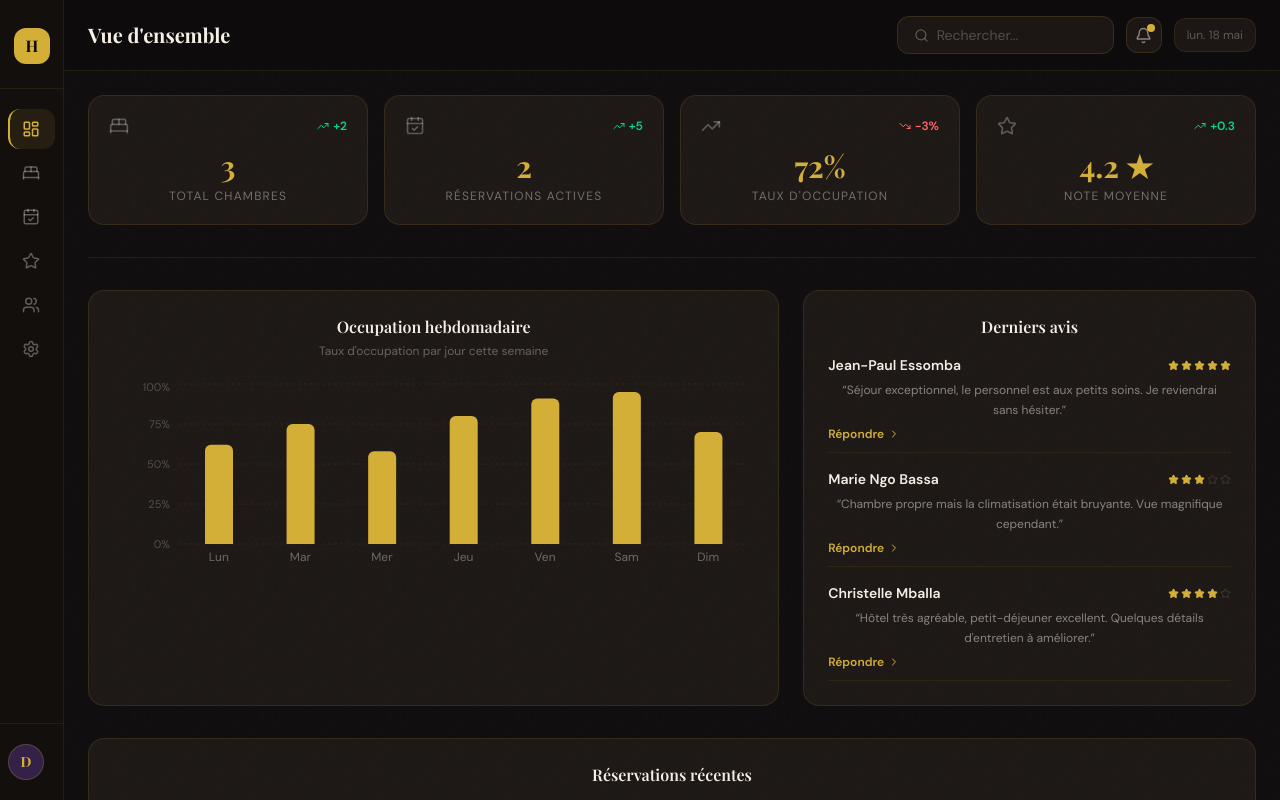
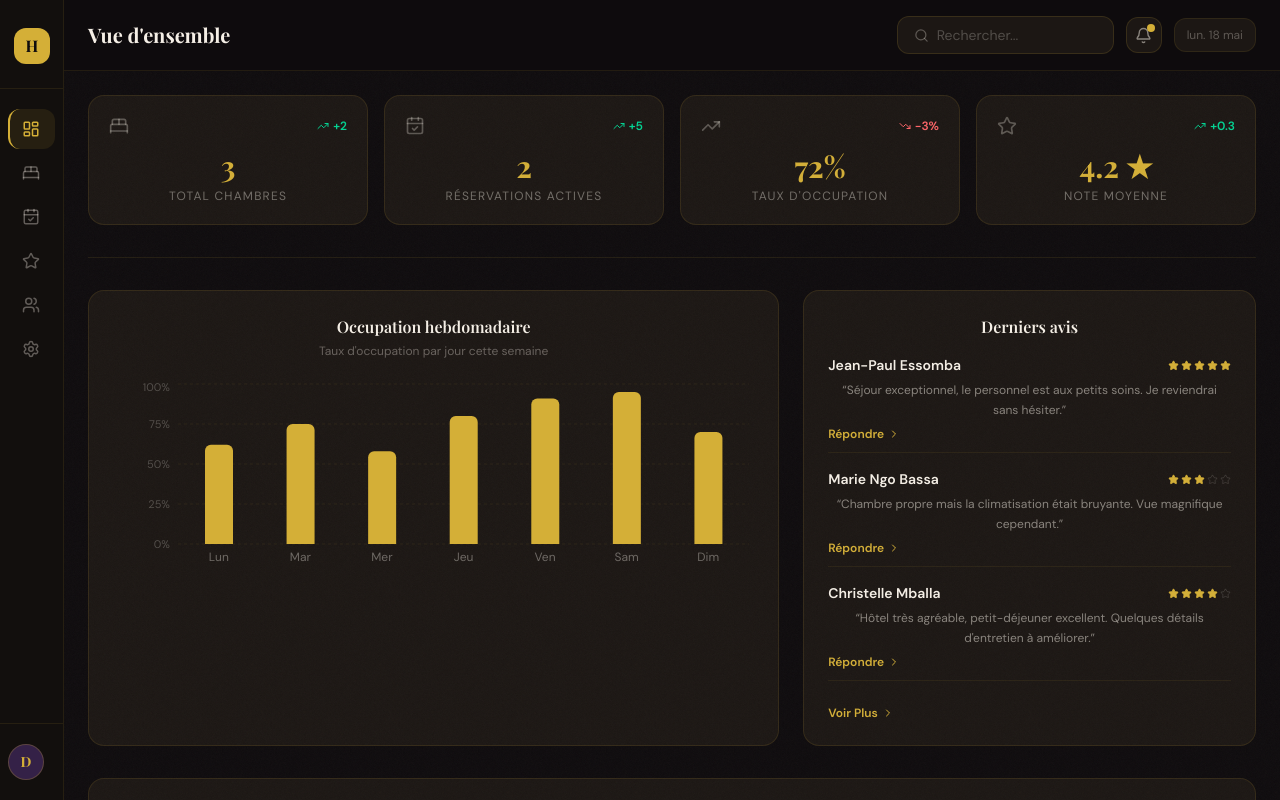
Before and after one commit to jorel-tiokang/HOTELHUB, a Next.js app: page /dashboard/directeur in a window 1280 px wide. Shown: the top 800 px of the page. Built offline with nearby package versions, Linux system fonts and the light colour scheme.

Commit message:
feat: add "Voir Plus" button to latest reviews
Add navigation button for more reviews on the dashboard.

```diff
--- a/app/dashboard/directeur/page.tsx
+++ b/app/dashboard/directeur/page.tsx
@@ -475,6 +475,12 @@ export default function DashboardDirecteurPage() {
                       <div className="h-px bg-[#D4AF37]/8 mt-1" />
                     </div>
                   ))}
+                  <button
+                    onClick={() => setActiveSection("reviews")}
+                    className="self-start mt-2 text-[#D4AF37] text-xs font-semibold hover:underline flex items-center gap-1"
+                  >
+                    Voir Plus <ChevronRight size={12} />
+                  </button>
                 </div>
               </div>
 
```
